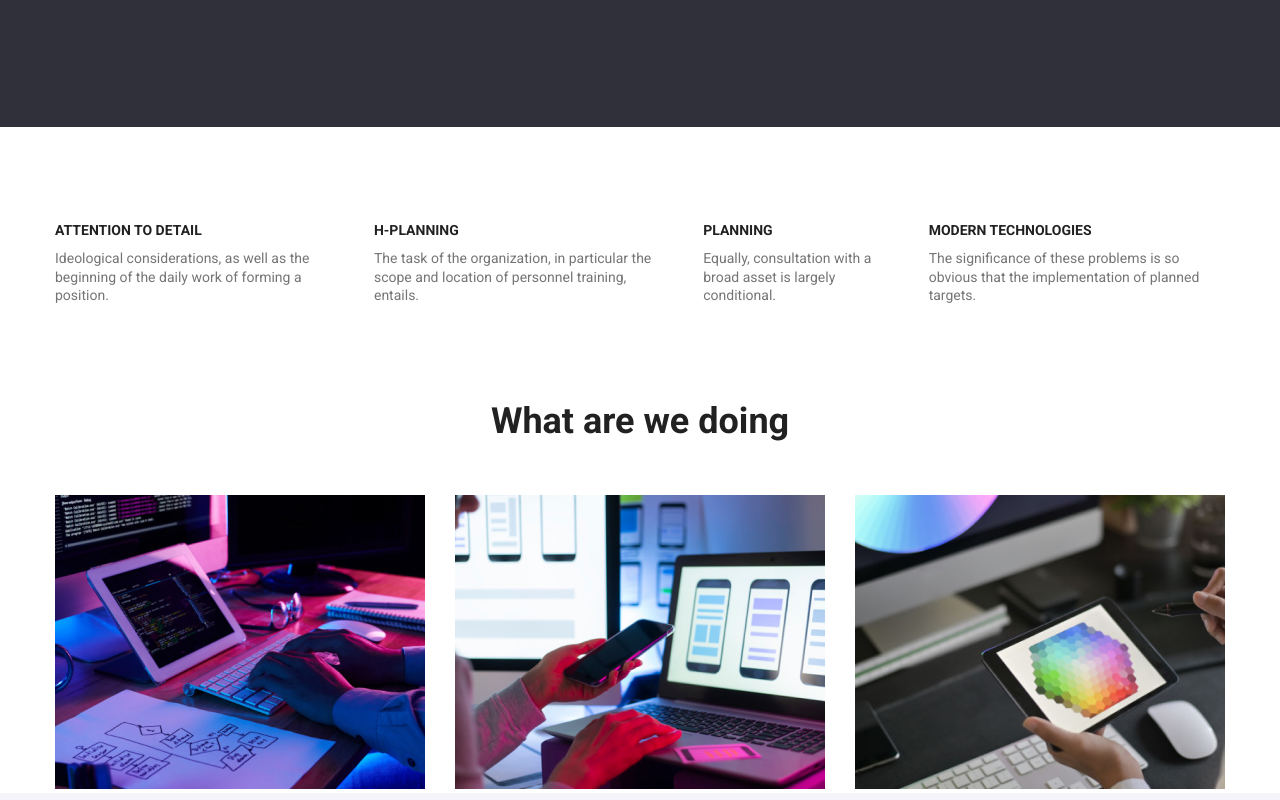
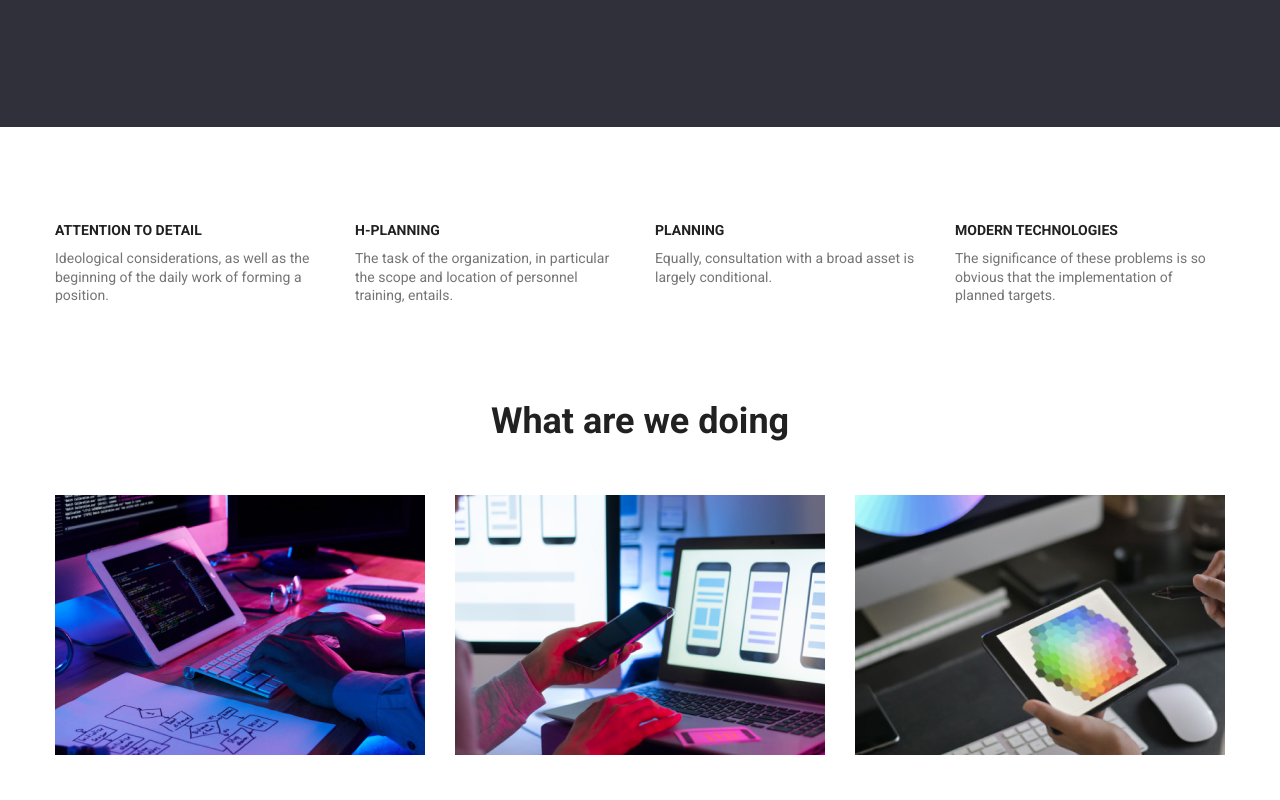
Before and after one commit to Kris07265/webStudio, a plain HTML site: page index.html in a window 1280 px wide. Shown: the part 560-1360 px from the top of the page. Drawn offline with Linux system fonts and the light colour scheme.

Commit message:
fixed errors

```diff
--- a/styles/styles.css
+++ b/styles/styles.css
@@ -104,20 +104,21 @@ body{
 	cursor: pointer;
 	align-self: center;
 }
+.about{
+	padding: 94px 0 0;
+}
 .about-items{
 	display: flex;
 	gap: 30px;
 }
 .about-item{
-	margin-top: 94px;
-	display: flex;
-	flex-direction: column;
-	gap: 10px;
+	flex: 1 1 270px;
 }
 .about-item-title{
 	font-weight: 700;
 	font-size: 14px;
 	color: #212121;
+	margin-bottom: 10px;
 	text-transform: uppercase;
 }
 .about-item-description{
@@ -125,16 +126,28 @@ body{
 	font-size: 14px;
 	color: #757575;
 }
+.do{
+	padding: 94px 0 94px;
+}
 .do-tittle{
 	font-weight: 700;
 	font-size: 36px;
 	color: #212121;
 	text-align: center;
-	margin: 94px 0 50px;
+	margin: 0 0 50px;
 }
 .do-cards{
 display: flex;
 gap: 30px;
+}
+.do-card{
+	height: 260px;
+	flex: 1 1 370px;
+}
+.do-card img{
+	width: 100%;
+	height: 100%;
+	object-fit: cover;
 }
 .team{
 	background: #F5F4FA;
@@ -182,8 +195,8 @@ gap: 30px;
 	background: #2F303A;
 	padding: 60px 0;
 }
-.footer-conteiner{
-	min-height: 252px;
+.footer-logo{
+	display: inline-block;
 }
 .footer-menu{
 	margin-top: 20px;
```
